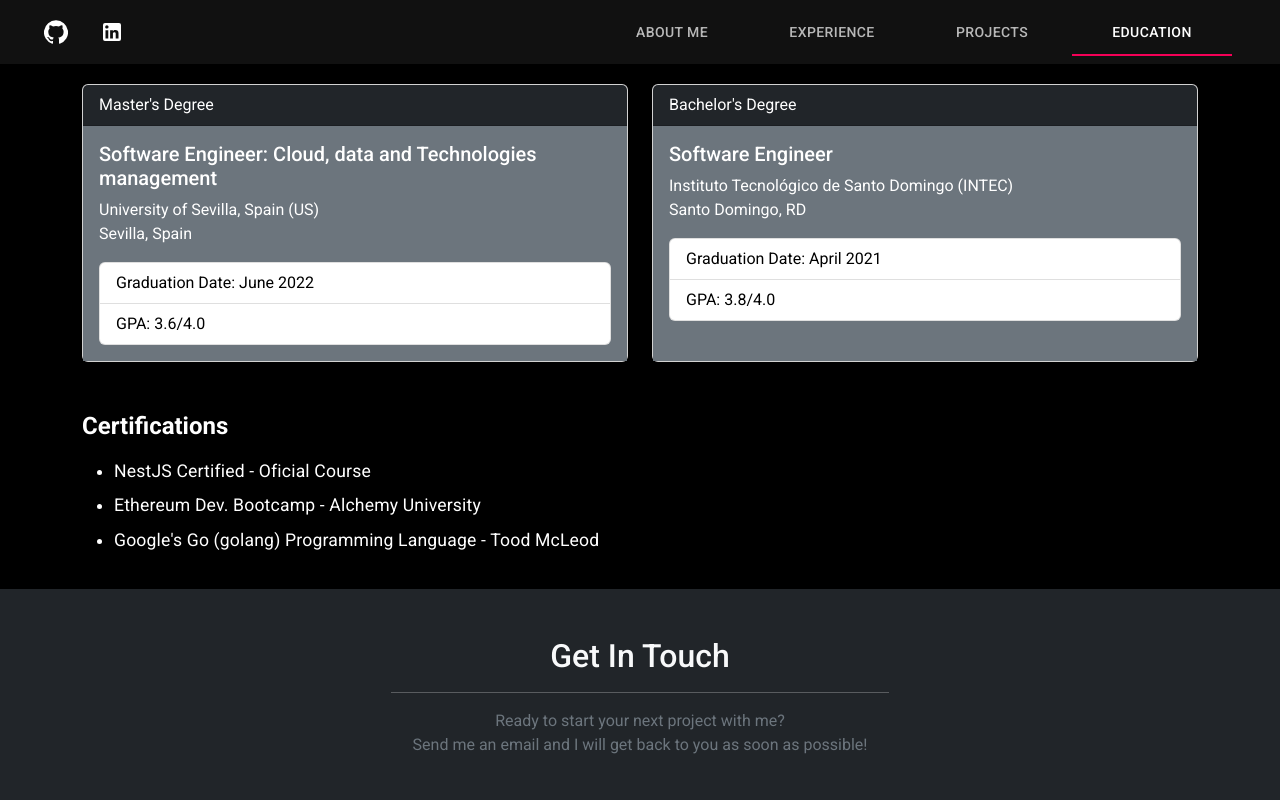
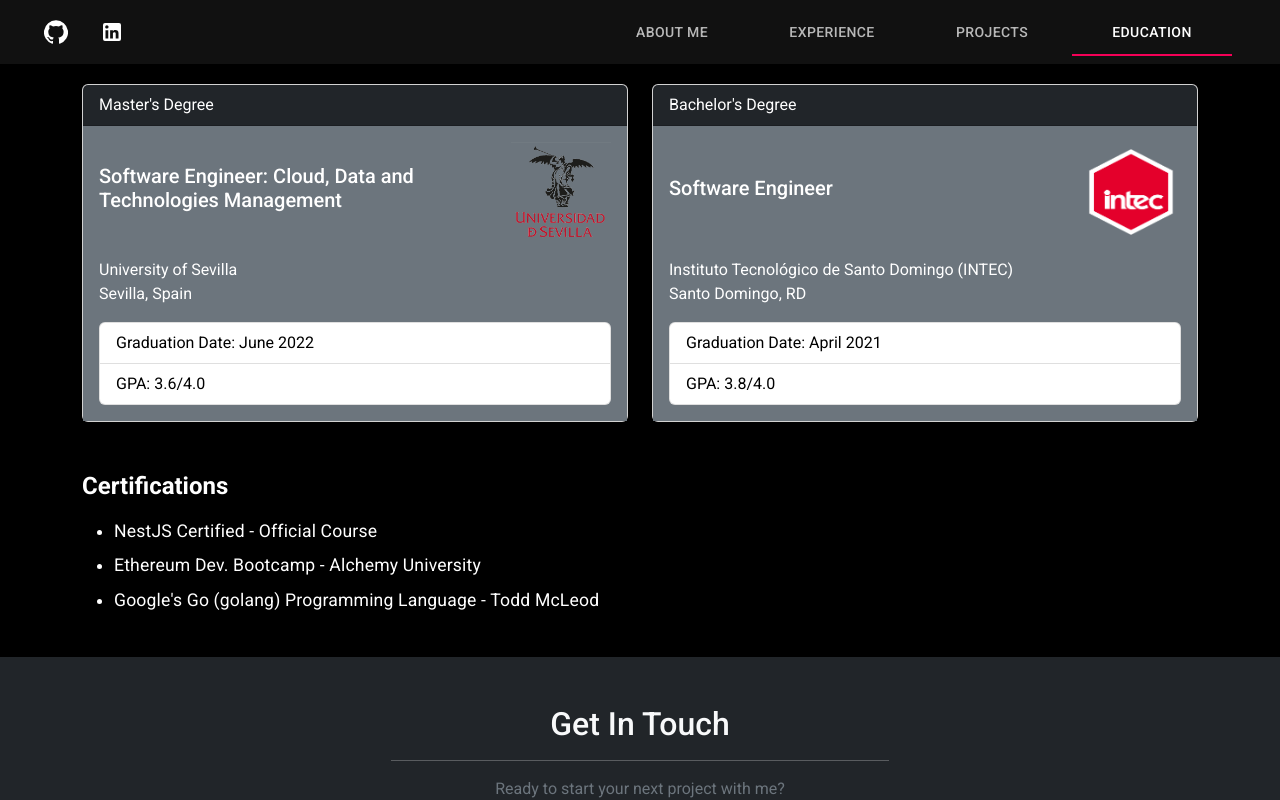
Before and after one commit to bujosa/lerna, a React (Create React App) app: page / in a window 1280 px wide. Both pictures are taken after a click on the tab "EDUCATION". Shown: the top 800 px of the page. Built offline with nearby package versions, Linux system fonts and the light colour scheme.

Commit message:
style: re-structure education add logos

```diff
--- a/src/components/Education.js
+++ b/src/components/Education.js
@@ -13,6 +13,8 @@ import {
 } from 'reactstrap';
 import { makeStyles } from '@material-ui/core/styles';
 import { Typography } from '@material-ui/core';
+import intec from '../assets/images/intec.png';
+import us from '../assets/images/us.png';
 
 const useStyles = makeStyles((theme) => ({
   educationTitle: {
@@ -39,79 +41,96 @@ const useStyles = makeStyles((theme) => ({
 
 const Education = () => {
   const classes = useStyles();
+
+  const masterDegree = {
+    header: "Master's Degree",
+    title: 'Software Engineer: Cloud, Data and Technologies Management',
+    university: 'University of Sevilla',
+    location: 'Sevilla, Spain',
+    date: 'June 2022',
+    gpa: '3.6/4.0',
+    logo: us,
+  };
+
+  const bachelorDegree = {
+    header: "Bachelor's Degree",
+    title: 'Software Engineer',
+    university: 'Instituto Tecnológico de Santo Domingo (INTEC)',
+    location: 'Santo Domingo, RD',
+    date: 'April 2021',
+    gpa: '3.8/4.0',
+    logo: intec,
+  };
+
+  const certifications = [
+    'NestJS Certified - Official Course',
+    'Ethereum Dev. Bootcamp - Alchemy University',
+    "Google's Go (golang) Programming Language - Todd McLeod",
+  ];
+
+  const renderEducationCard = (degree) => {
+    return (
+      <Card className="h-100">
+        <CardHeader className="bg-dark text-white">{degree.header}</CardHeader>
+        <CardBody className="bg-secondary">
+          <div className="d-flex justify-content-between align-items-center mb-3">
+            <CardTitle tag="h5" className="text-white">
+              {degree.title}
+            </CardTitle>
+            <img
+              src={degree.logo}
+              alt={degree.university}
+              width={100}
+              height={100}
+            />
+          </div>
+          <CardText className={classes.cardText}>
+            {degree.university}
+            <br />
+            {degree.location}
+          </CardText>
+          <ListGroup>
+            <ListGroupItem className={classes.listGroupItem}>
+              <span className="text-black">Graduation Date: {degree.date}</span>
+            </ListGroupItem>
+            <ListGroupItem className={classes.listGroupItem}>
+              <span className="text-black">GPA: {degree.gpa}</span>
+            </ListGroupItem>
+          </ListGroup>
+        </CardBody>
+      </Card>
+    );
+  };
+
+  const renderCertifications = () => {
+    return (
+      <div className="d-flex flex-column align-items-left">
+        <Typography variant="h5" className={classes.certificationTitle}>
+          Certifications
+        </Typography>
+        <ul>
+          {certifications.map((certification) => (
+            <Typography variant="body1" className={classes.certificationItem}>
+              <li>{certification}</li>
+            </Typography>
+          ))}
+        </ul>
+      </div>
+    );
+  };
+
   return (
     <Container>
       <Row>
         <Col sm="6" className="mb-4">
-          <Card className="h-100">
-            <CardHeader className="bg-dark text-white">
-              Master's Degree
-            </CardHeader>
-            <CardBody className="bg-secondary">
-              <CardTitle tag="h5" className="text-white">
-                Software Engineer: Cloud, data and Technologies management
-              </CardTitle>
-              <CardText className={classes.cardText}>
-                University of Sevilla, Spain (US)
-                <br />
-                Sevilla, Spain
-              </CardText>
-              <ListGroup>
-                <ListGroupItem className={classes.listGroupItem}>
-                  <span className="text-black">
-                    Graduation Date: June 2022{' '}
-                  </span>
-                </ListGroupItem>
-                <ListGroupItem className={classes.listGroupItem}>
-                  <span className="text-black"> GPA: 3.6/4.0 </span>
-                </ListGroupItem>
-              </ListGroup>
-            </CardBody>
-          </Card>
+          {renderEducationCard(masterDegree)}
         </Col>
         <Col sm="6" className="mb-4">
-          <Card className="h-100">
-            <CardHeader className="bg-dark text-white">
-              Bachelor's Degree
-            </CardHeader>
-            <CardBody className="bg-secondary">
-              <CardTitle tag="h5" className="text-white">
-                Software Engineer
-              </CardTitle>
-              <CardText className={classes.cardText}>
-                Instituto Tecnológico de Santo Domingo (INTEC)
-                <br />
-                Santo Domingo, RD
-              </CardText>
-              <ListGroup>
-                <ListGroupItem className={classes.listGroupItem}>
-                  <span className="text-black">
-                    Graduation Date: April 2021{' '}
-                  </span>
-                </ListGroupItem>
-                <ListGroupItem className={classes.listGroupItem}>
-                  <span className="text-black"> GPA: 3.8/4.0 </span>
-                </ListGroupItem>
-              </ListGroup>
-            </CardBody>
-          </Card>
+          {renderEducationCard(bachelorDegree)}
         </Col>
       </Row>
       <br />
-      <Typography variant="h5" className={classes.certificationTitle}>
-        Certifications
-      </Typography>
-      <ul>
-        <Typography variant="body1" className={classes.certificationItem}>
-          <li>NestJS Certified - Oficial Course</li>
-        </Typography>
-        <Typography variant="body1" className={classes.certificationItem}>
-          <li>Ethereum Dev. Bootcamp - Alchemy University</li>
-        </Typography>
-        <Typography variant="body1" className={classes.certificationItem}>
-          <li>Google's Go (golang) Programming Language - Tood McLeod</li>
-        </Typography>
-      </ul>
+      {renderCertifications()}
     </Container>
   );
 };
```
